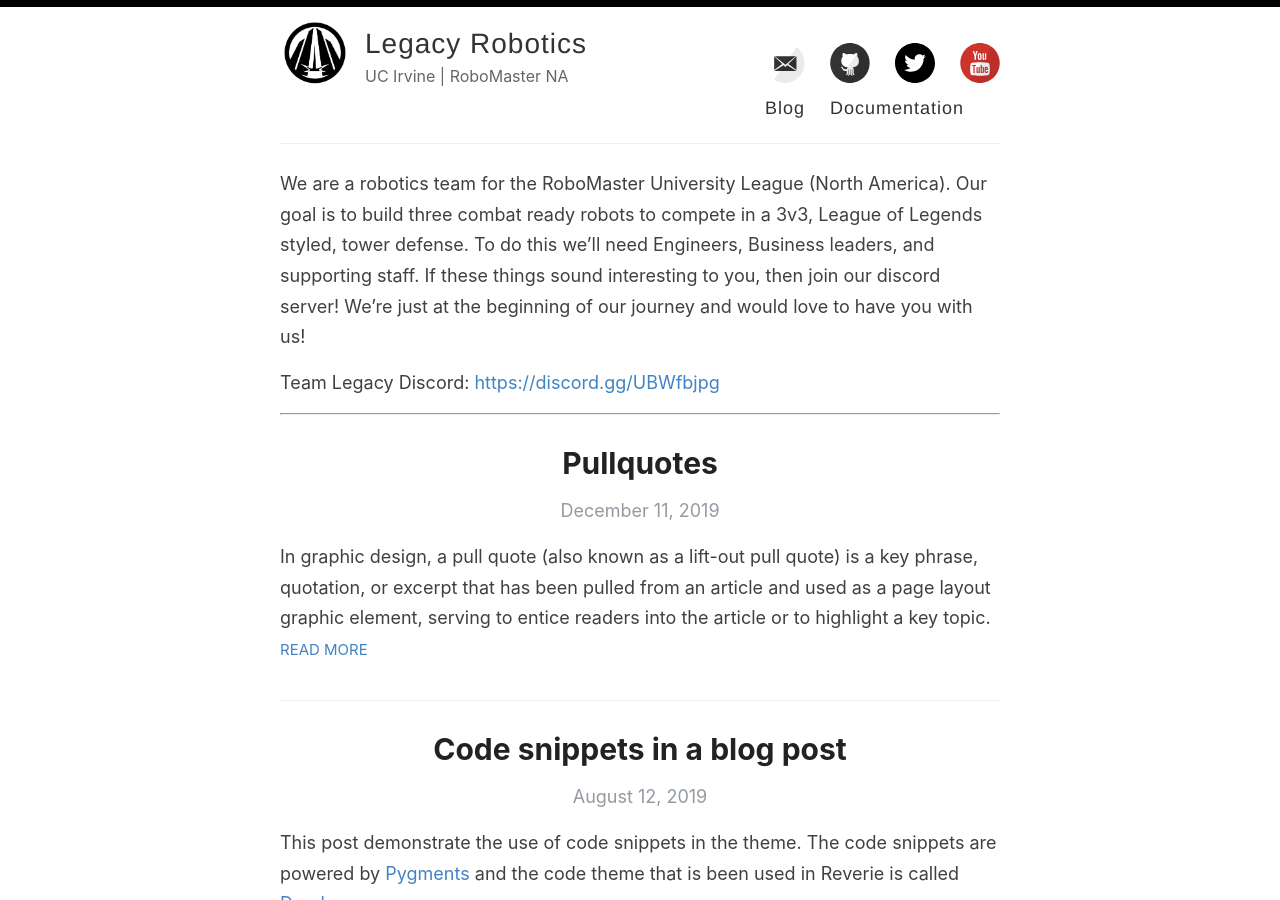
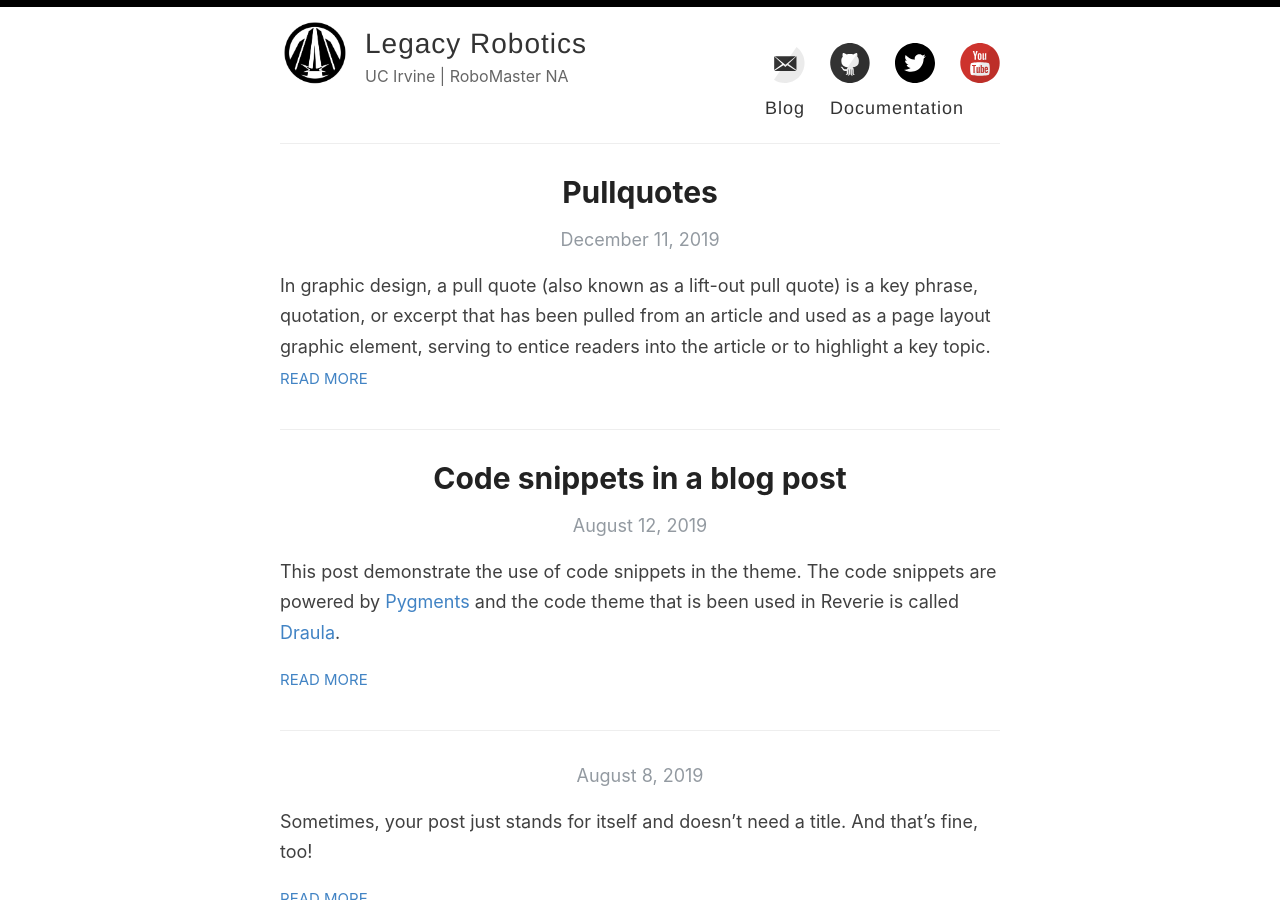
Before and after one commit to LegacyRobots/legacyrobots.github.io, a Jekyll site: the page built from index.html, in a window 1280 px wide and 900 px high. Built offline with Jekyll 4.4.1, drawn with Linux system fonts in a browser that asks for light colours; the list of posts is cut into pages by our own code.

Commit message:
Update index.html

```diff
--- a/index.html
+++ b/index.html
@@ -1,17 +1,6 @@
 ---
 layout: default
 ---
-
-<div>
-  <p>We are a robotics team for the RoboMaster University League (North America).
-    Our goal is to build three combat ready robots to compete in a 3v3, League of Legends
-    styled, tower defense. To do this we’ll need Engineers, Business leaders, and supporting
-    staff. If these things sound interesting to you, then join our discord server! We’re
-    just at the beginning of our journey and would love to have you with us!</p>
-  <p>Team Legacy Discord: <a href="https://discord.gg/UBWfbjpg">https://discord.gg/UBWfbjpg</a></p>
-</div>
-
-<hr />
 
 <div class="posts">
   {% for post in paginator.posts %}
```
